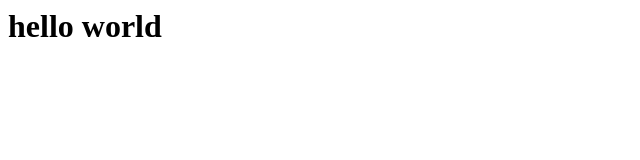
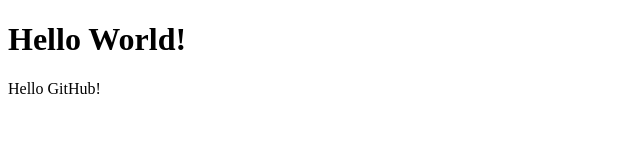
Before and after one commit to yulast1157-ui/work-web, a plain HTML site: page index.html in a window 1280 px wide. Shown: the whole page, without its empty margins (0-640 px from the left). Drawn offline with Linux system fonts and the light colour scheme.

Commit message:
add basic HTML structure with Hello Github

```diff
--- a/index.html
+++ b/index.html
@@ -1 +1,12 @@
-<h1>hello world<h1>
+<!DOCTYPE html>
+<html lang="en">
+<head>
+  <meta charset="UTF-8">
+  <meta name="viewport" content="width=device-width, initial-scale=1.0">
+  <title>Belajar Git</title>
+</head>
+<body>
+  <h1>Hello World!</h1>
+  <p>Hello GitHub!</p>
+</body>
+</html>
```
